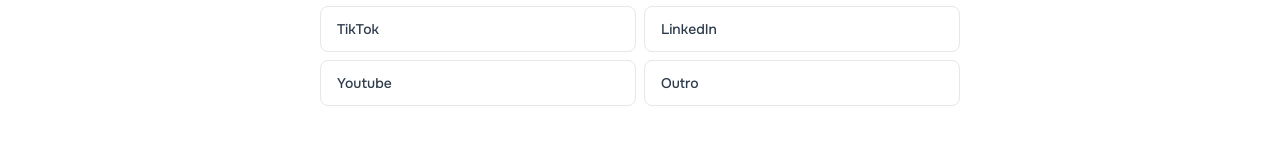
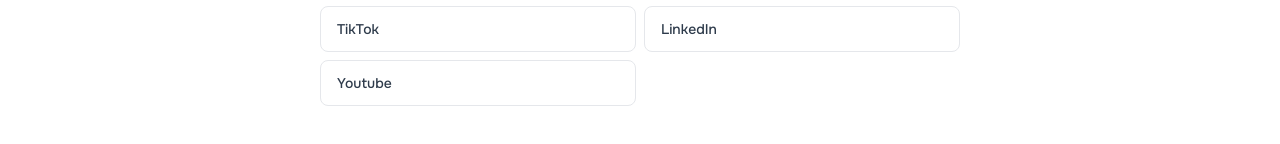
Before and after one commit to andrebastelli/briefing, a React (Vite) app: page / in a window 1280 px wide. Shown: the part 991-1135 px from the top of the page. Built offline with nearby package versions, Linux system fonts and the light colour scheme.

Commit message:
fix: remove extra 'Outro' from social media list

```diff
--- a/src/BriefingApp.tsx
+++ b/src/BriefingApp.tsx
@@ -17,7 +17,7 @@
 
 type Step = { title: string; section: string; fields: Field[] }
 
-const SOCIAIS = ['Instagram', 'Facebook', 'TikTok', 'LinkedIn', 'Youtube', 'Outro',]
+const SOCIAIS = ['Instagram', 'Facebook', 'TikTok', 'LinkedIn', 'Youtube',]
 const FORM_FIELDS = ['Nome', 'E-mail', 'WhatsApp', 'Cidade', 'Serviço de interesse', 'Mensagem', 'Todos acima', 'Outro']
 
 const steps: Step[] = [
@@ -82,7 +82,7 @@
     fields: [
       { key: 'logo', label: 'Tem logotipo?', type: 'radio', options: ['Sim', 'Não'], required: true },
       { key: 'cores', label: 'Cores da marca', type: 'text', hint: "Código hex (#...) ou nome da cor: 'azul e dourado'", required: true },
-      { key: 'estilo', label: 'Estilo visual desejado', type: 'radio', multi: true, options: ['Moderno', 'Minimalista', 'Elegante', 'Corporativo', 'Criativo', 'Popular', 'Outro'], required: true },
+      { key: 'estilo', label: 'Estilo visual desejado', type: 'radio', multi: true, options: ['Moderno', 'Minimalista', 'Elegante', 'Corporativo', 'Criativo', 'Popular'], required: true },
       { key: 'fundo', label: 'Prefere fundo', type: 'radio', options: ['Claro (branco/bege)', 'Escuro (preto/cinza)', 'Híbrido (mistura)'], required: true },
       { key: 'ref_visual', label: 'Link de site ou página que você acha bonito', type: 'textarea', required: true },
     ],
```
